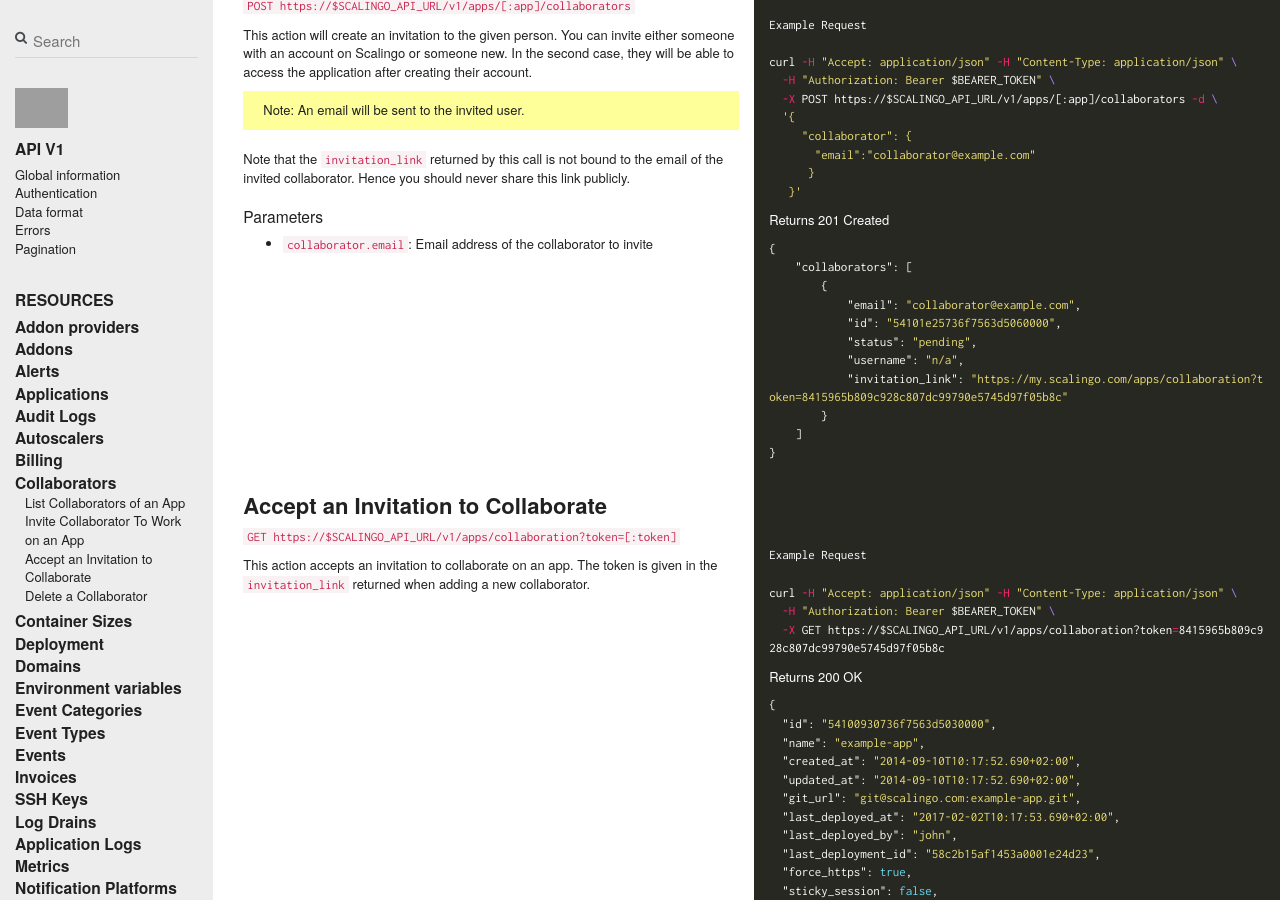
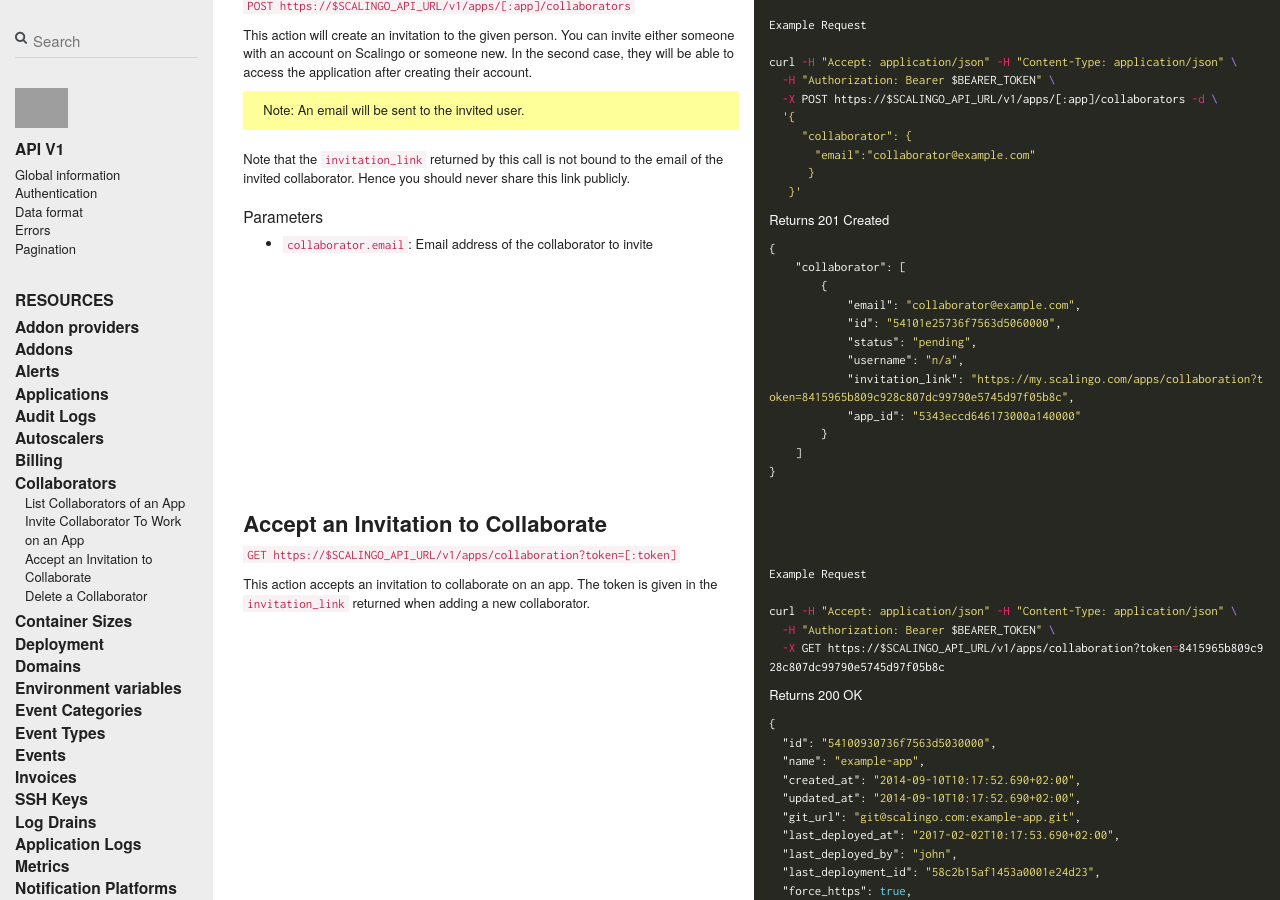
Before and after one commit to jdauphant/developers-documentation, a Jekyll site: the page built from _scalingo_api/collaborators.md, in a window 1280 px wide and 900 px high, scrolled down 843 px. Built offline with Jekyll 4.4.1, drawn with Linux system fonts in a browser that asks for light colours; nearby versions of some CDN libraries; comment, search, counter and statistics services are not loaded; grey boxes are pictures that could not be loaded.

Commit message:
Invite endpoint returns a single collaborator

````diff
--- a/_scalingo_api/collaborators.md
+++ b/_scalingo_api/collaborators.md
@@ -113,13 +113,14 @@ Returns 201 Created
 
 ```json
 {
-    "collaborators": [
+    "collaborator": [
         {
             "email": "collaborator@example.com",
             "id": "54101e25736f7563d5060000",
             "status": "pending",
             "username": "n/a",
-            "invitation_link": "https://my.scalingo.com/apps/collaboration?token=8415965b809c928c807dc99790e5745d97f05b8c"
+            "invitation_link": "https://my.scalingo.com/apps/collaboration?token=8415965b809c928c807dc99790e5745d97f05b8c",
+            "app_id": "5343eccd646173000a140000"
         }
     ]
 }
````
